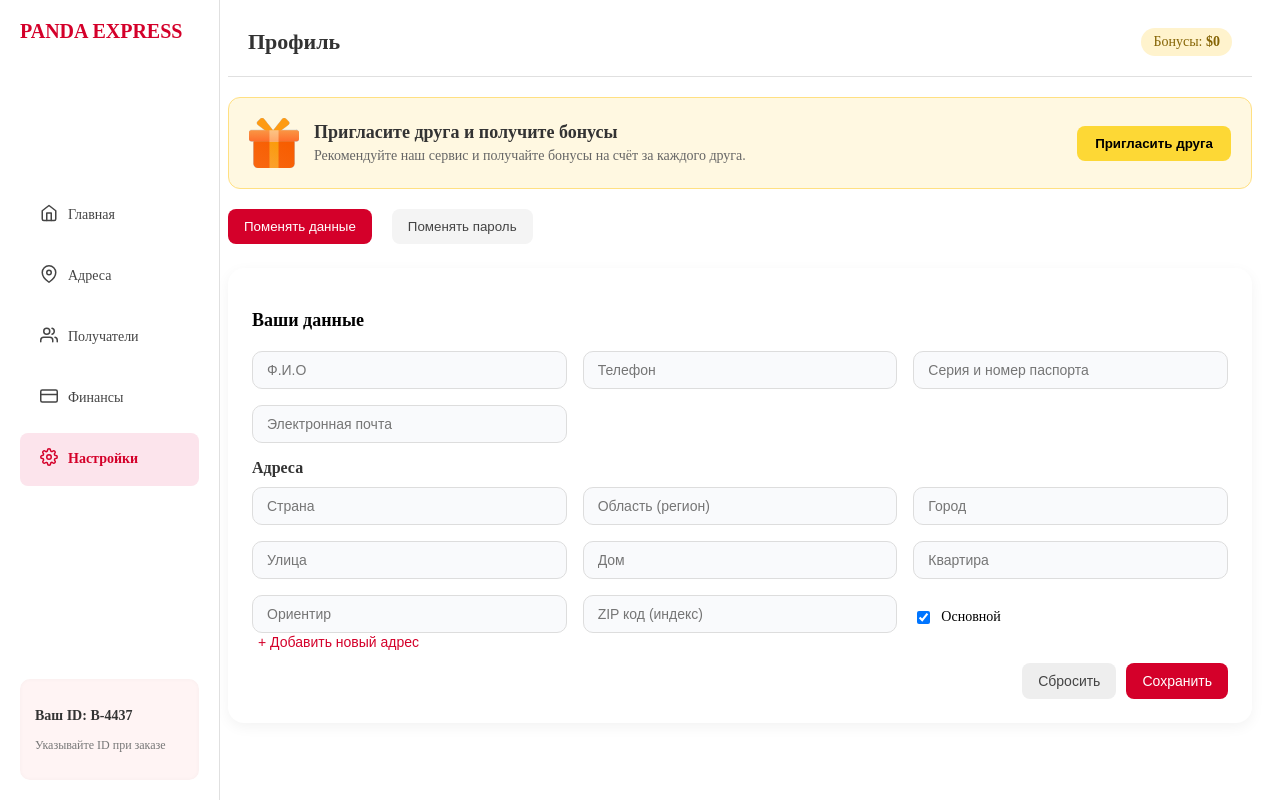
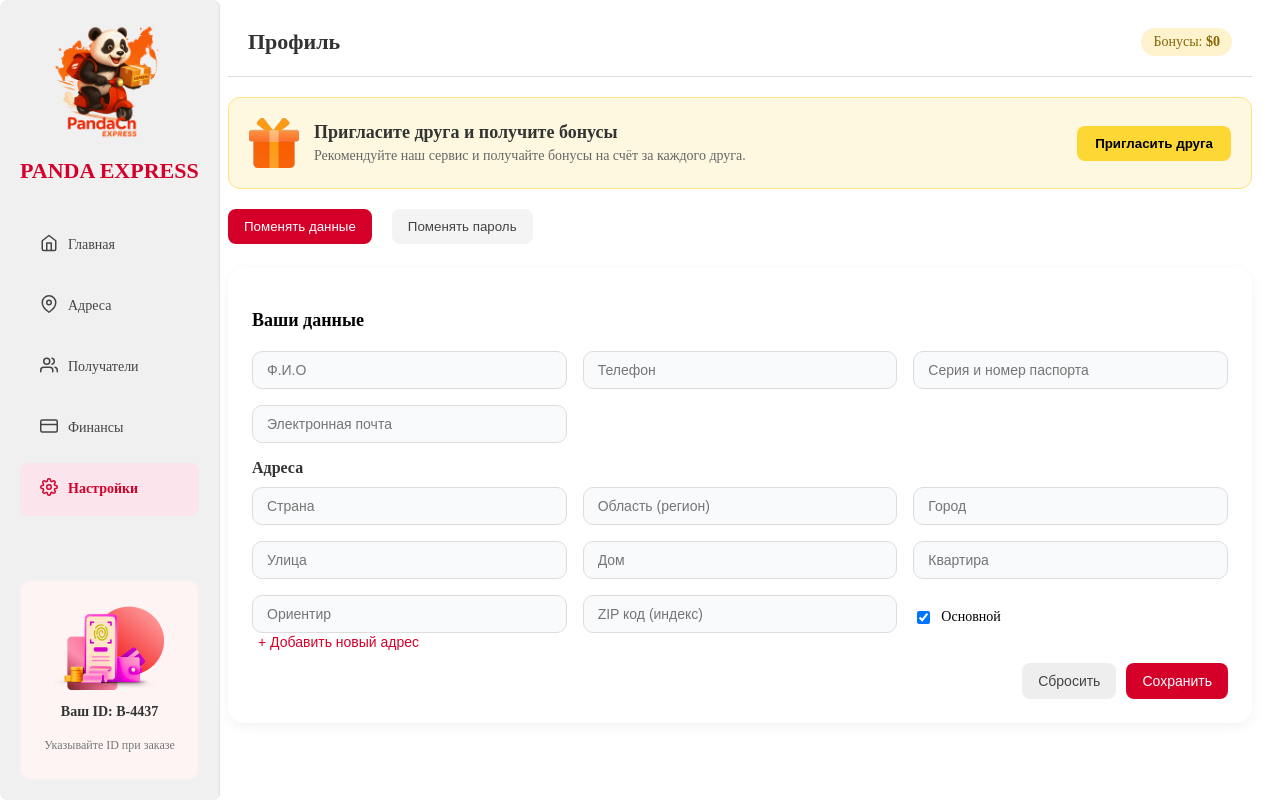
Before and after one commit to emarishkin/PandaCnExpress, a React (Vite) app: page /settings in a window 1280 px wide. Built offline with nearby package versions, Linux system fonts and the light colour scheme; no server answers.

Commit message:
style+++++++

```diff
--- a/src/components/MobileNav/MobileNav.css
+++ b/src/components/MobileNav/MobileNav.css
@@ -4,7 +4,7 @@
   left: 0;
   width: 100%;
   height: 64px;
-  background-color: #ffffff;
+  background-color:#f0f0f0;
   border-top: 1px solid #ddd;
   display: none;
   justify-content: space-around;
--- a/src/components/Sidebar/Sidebar.css
+++ b/src/components/Sidebar/Sidebar.css
@@ -1,6 +1,7 @@
 .sidebar {
+  border-radius: 7px;
   width: 220px;
-  background-color: #ffffff;
+  background-color: #f0f0f0;
   border-right: 1px solid #e0e0e0;
   height: 100vh;
   padding: 20px;
@@ -21,10 +22,14 @@
 }
 
 .logo {
+    align-items: center;
+    flex-direction: column;
+    display: flex;
     font-weight: bold;
     font-size: 20px;
     color: #d4002a;
 }
+
 
 /* ===== BURGER BUTTON ===== */
 .menu-toggle {
@@ -90,6 +95,9 @@
 }
 
 .user-id-box {
+    align-items: center;
+    flex-direction: column;
+    display: flex;
     margin-top: 40px;
     background: #fff4f4;
     padding: 15px;
@@ -156,8 +164,14 @@
     padding: 20px 20px;
   }
 
+  .logo img{
+    display: none;
+  }
+
   .menu-toggle {
     display: flex;
+    position: absolute;
+    top: 36px;
   }
 
   .nav {
--- a/src/components/Sidebar/Sidebar.tsx
+++ b/src/components/Sidebar/Sidebar.tsx
@@ -1,6 +1,8 @@
 import  { useState } from "react";
 import '../Sidebar/Sidebar.css'
 import { useLocation, useNavigate } from "react-router-dom";
+import siderImg from '/siderImg.png'
+import logo from '/logo.png'
 import {
   FiHome,
   FiMapPin,
@@ -27,7 +29,10 @@ export default function Sidebar() {
   return (
     <aside className="sidebar">
       <div className="sidebar-header">
-        <div className="logo">PANDA EXPRESS</div>
+        <div className="logo">
+          <img style={{width:120,height:120}} src={logo} alt="" />
+          <h2 style={{fontSize:22,textAlign:'center'}}>PANDA EXPRESS</h2>
+        </div>
 
         <button
           className={`menu-toggle ${menuOpen ? "open" : ""}`}
@@ -56,6 +61,7 @@ export default function Sidebar() {
       </nav>
 
       <div className="user-id-box">
+        <img src={siderImg} alt="" />
         <p>
           <strong>Ваш ID: B-4437</strong>
         </p>
```
Also changed, not shown: public/siderImg.png (added). Lines whose indentation alone changed are shown as unchanged.
